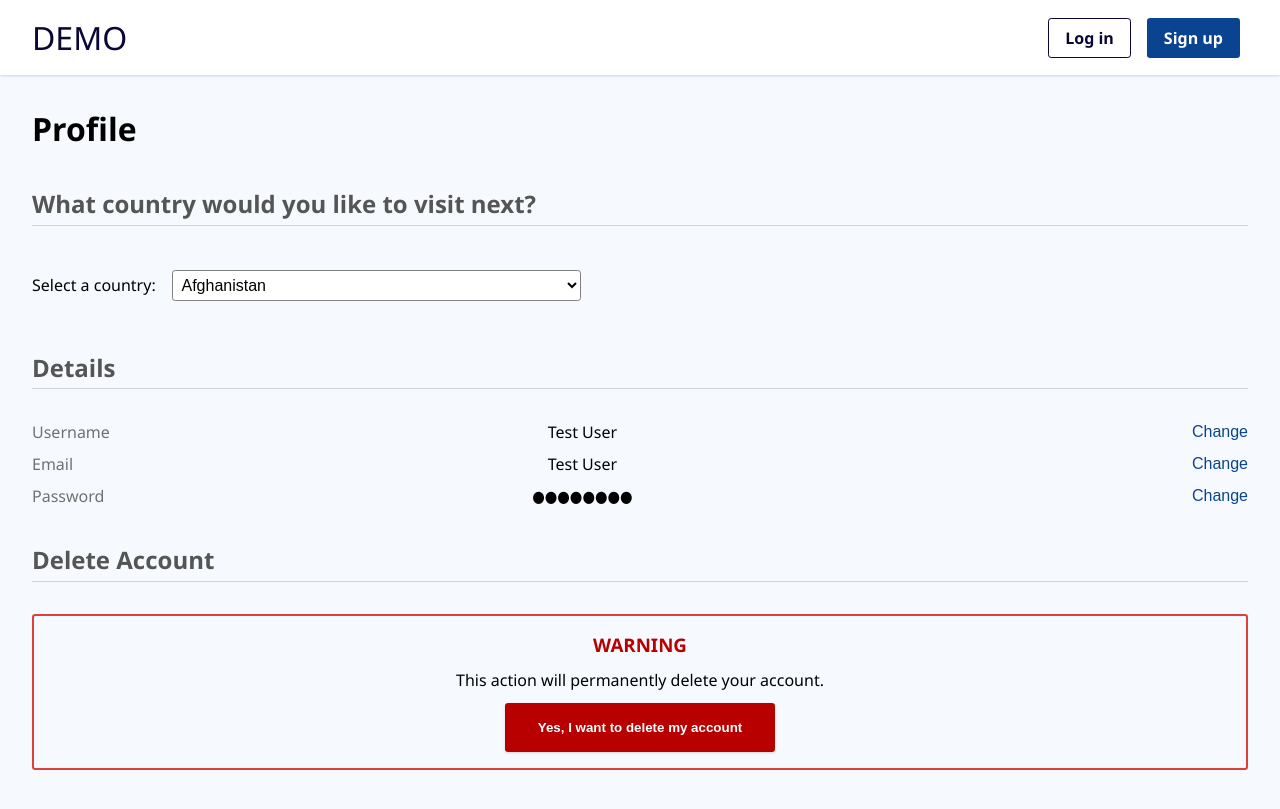
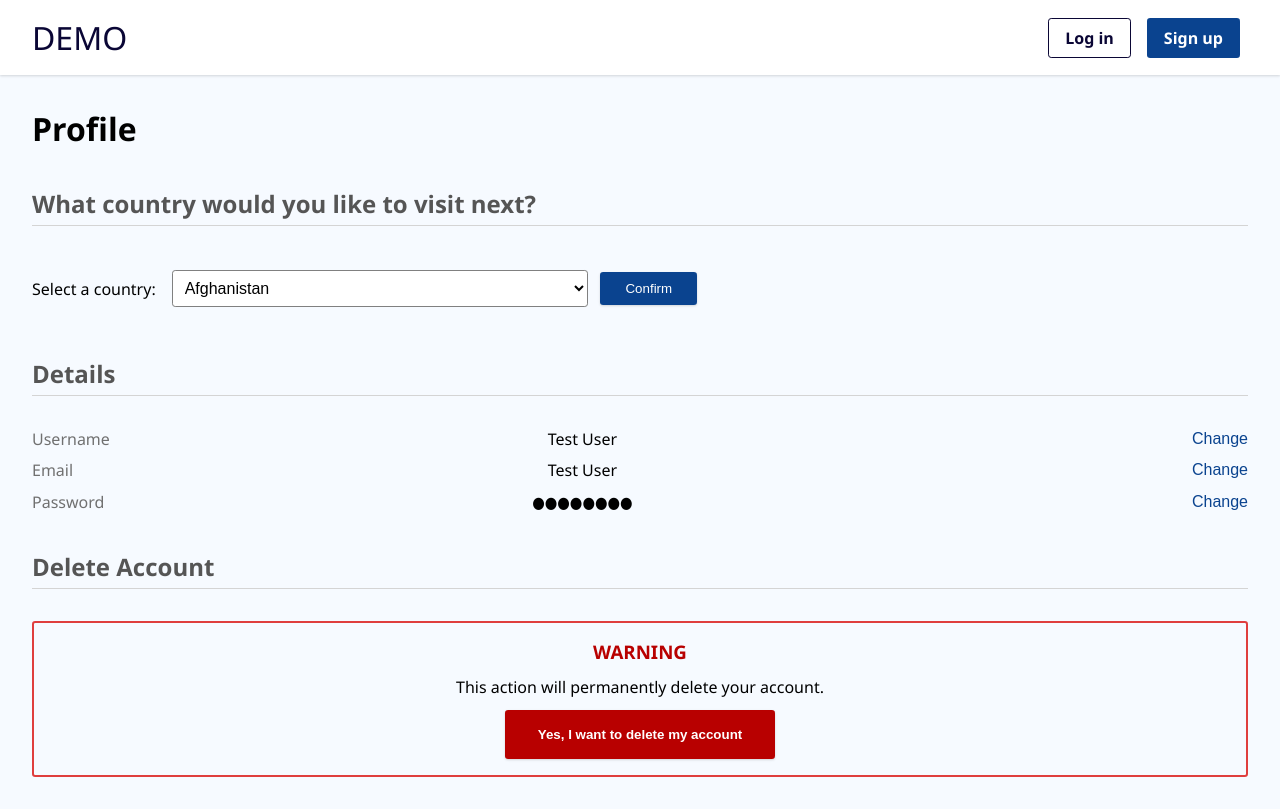
Before and after one commit to amazinglynormal/user-credentials-demo, a React (Create React App) app in the folder frontend/: page /profile in a window 1280 px wide. Built offline with nearby package versions, Linux system fonts and the light colour scheme.

Commit message:
Add Confirm button to CountrySelect

```diff
--- a/frontend/src/components/CountrySelect.js
+++ b/frontend/src/components/CountrySelect.js
@@ -4,6 +4,7 @@ import countries from "../countries";
 export const CountrySelect = () => {
   return (
     <div>
+      <form className={styles.form}>
         <label htmlFor="countrySelect" className={styles.label}>
           Select a country:
         </label>
@@ -16,6 +17,10 @@ export const CountrySelect = () => {
             );
           })}
         </select>
+        <button type="submit" className={styles.confirmButton}>
+          Confirm
+        </button>
+      </form>
     </div>
   );
 };
--- a/frontend/src/components/CountrySelect.module.css
+++ b/frontend/src/components/CountrySelect.module.css
@@ -1,19 +1,41 @@
 .label {
-  margin-top: 0.8rem;
   margin-right: 1rem;
 }
 
 .select {
   border: 1px solid gray;
   background-color: white;
-  padding: 0.3rem;
+  padding: 0.5rem;
   border-radius: 0.2rem;
   font-size: 0.75rem;
-  margin: 0.8rem 0;
+  margin: 0.8rem 0.8rem 0.8rem 0;
 }
 
 .option {
   text-overflow: ellipsis;
+}
+
+.form {
+  display: flex;
+  align-items: center;
+  justify-content: flex-start;
+  margin-top: 0.8rem;
+}
+
+.confirmButton {
+  padding: 0.5rem 1.5rem;
+  color: white;
+  background-color: #0a438f;
+  border: 1px solid transparent;
+  border-radius: 0.2rem;
+  --tw-shadow: 0 1px 3px 0 rgba(0, 0, 0, 0.1), 0 1px 2px 0 rgba(0, 0, 0, 0.06);
+  box-shadow: var(--tw-ring-offset-shadow, 0 0 #0000),
+    var(--tw-ring-shadow, 0 0 #0000), var(--tw-shadow);
+}
+
+.confirmButton:hover {
+  background-color: #083a7c;
+  cursor: pointer;
 }
 
 @media screen and (min-width: 640px) {
```
Lines whose indentation alone changed are shown as unchanged.
